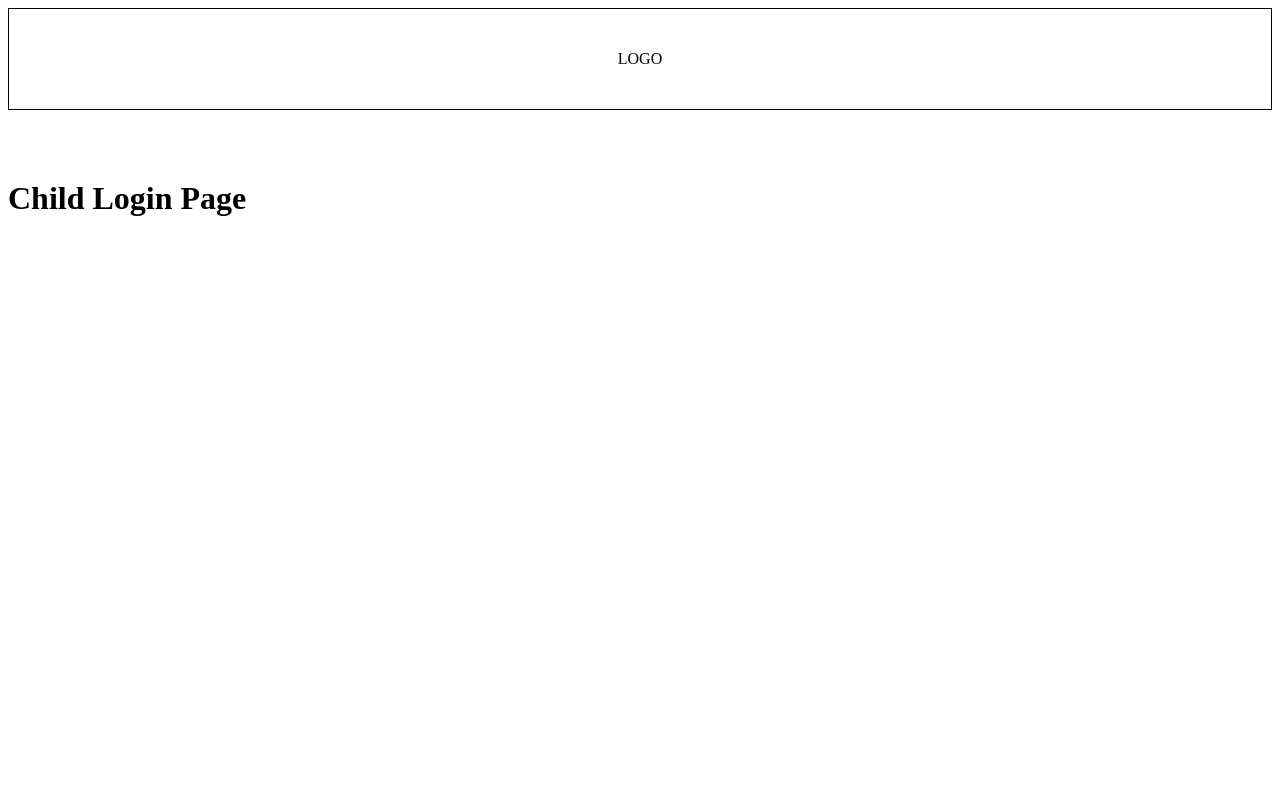
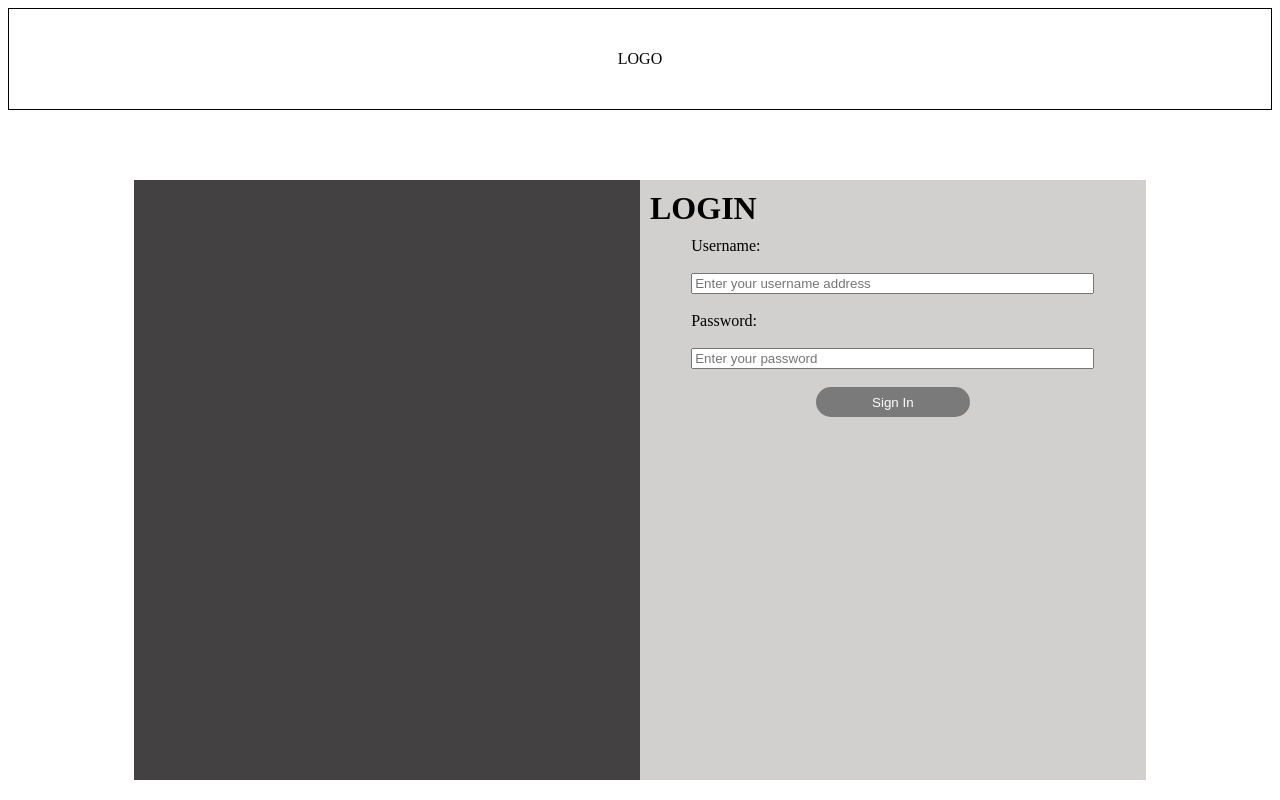
Before and after one commit to npereznyc/task-quest-frontend, a React (Create React App) app: page /childlogin in a window 1280 px wide. Built offline with nearby package versions, Linux system fonts and the light colour scheme; no server answers.

Commit message:
create addchild function

```diff
--- a/src/components/CaregiverDashboard/AddChild.jsx
+++ b/src/components/CaregiverDashboard/AddChild.jsx
@@ -0,0 +1,104 @@
+import React from "react";
+import { useForm } from "react-hook-form";
+import { Link } from "react-router-dom";
+import axios from "axios";
+
+const URL = process.env.REACT_APP_SERVER_URL || "http://localhost:4000";
+const AddChild = () => {
+  const currentUser = JSON.parse(localStorage.getItem("caregiver"));
+  const caregiverId = currentUser._id;
+  const token = currentUser.token;
+  const {
+    register,
+    handleSubmit,
+    reset,
+    formState: { errors },
+  } = useForm({
+    defaultValues: {
+      childName: "",
+      username: "",
+      password: "",
+    },
+  });
+  const formChildSubmit = async (data) => {
+    console.log(data);
+    const { childName, username, password } = data;
+    const payload = {
+      caregiverId,
+      childName,
+      username,
+      password,
+    };
+    try {
+      await axios.post(URL + `/child/create`, payload, {
+        headers: {
+          Authorization: `Bearer ${token}`,
+          "Content-Type": "application/json",
+        },
+      });
+      reset();
+    } catch (error) {
+      console.log(error);
+    }
+  };
+
+  return (
+    <div className="register-side">
+      <form
+        className="register-form"
+        onSubmit={handleSubmit((data) => {
+          formChildSubmit(data);
+        })}
+      >
+        <label className="reg-first" htmlFor="username">
+          Name:{" "}
+        </label>
+        <input
+          className="auth-input"
+          id="childName"
+          name="childName"
+          type="text"
+          {...register("childName", {
+            required: "Child Name is requried.",
+          })}
+          placeholder={`Enter Child Name`}
+        />
+        <br />
+
+        <label className="reg-email" htmlFor="username">
+          Username:{" "}
+        </label>
+        <input
+          className="auth-input"
+          id="username"
+          name="username"
+          type="username"
+          {...register("username", {
+            required: "Username is requried.",
+          })}
+          placeholder={`Enter username address `}
+        />
+        <br />
+        <label className="reg-password" htmlFor="password">
+          Password:{" "}
+        </label>
+        <input
+          className="auth-input"
+          id="password"
+          name="password"
+          type="password"
+          {...register("password", {
+            required: "Password is requried.",
+          })}
+          placeholder={`Enter password `}
+        />
+        <br />
+        <div className="register-btn">
+          <input className="auth-log" type="submit" value="Sign Up" />
+        </div>
+      </form>
+    </div>
+  );
+};
+
+export default AddChild;
--- a/src/components/CaregiverDashboard/ChildList.jsx
+++ b/src/components/CaregiverDashboard/ChildList.jsx
@@ -1,63 +1,62 @@
-import { useState, useEffect, useContext } from "react"
-import { useParams } from 'react-router'
-import { useNavigate, Link } from "react-router-dom"
-import { UserContext } from "../../data"
-import Task from "./Task"
+import { useState, useEffect, useContext } from "react";
+import { useParams } from "react-router";
+import { useNavigate, Link } from "react-router-dom";
+import { UserContext } from "../../data";
+import AddChild from "./AddChild";
+import Task from "./Task";
 
 export default function ChildList(props) {
   // useContext data
-    const { currentUserID } = useContext(UserContext)
-    const { setAuth, setUser, setUserID } = useContext(UserContext)
+  const { currentUserID } = useContext(UserContext);
+  const { setAuth, setUser, setUserID } = useContext(UserContext);
 
   // useState variables
-    const [children, setChildren] = useState([])
-    const [tasks, setTasks] = useState([])
-    const [rewards, setRewards] = useState([])
+  const [children, setChildren] = useState([]);
+  const [tasks, setTasks] = useState([]);
+  const [rewards, setRewards] = useState([]);
 
   // useParams - useEffect dependency
-    const { id } = useParams()
+  const { id } = useParams();
 
-    const navigate = useNavigate()
+  const navigate = useNavigate();
 
   async function getChildren() {
-        let children
+    let children;
     try {
-            const response = await fetch(`http://localhost:4000/caregiver/6410a52aab95a2c2f235bb16/children`)
-            children = await response.json()
+      const response = await fetch(
+        `http://localhost:4000/caregiver/6410a52aab95a2c2f235bb16/children`
+      );
+      children = await response.json();
     } catch (err) {
-            console.error(err.message)
+      console.error(err.message);
     } finally {
-            setChildren(children)
+      setChildren(children);
     }
   }
 
-    console.log('children: ', children)
+  console.log("children: ", children);
 
   useEffect(() => {
-        getChildren()
+    getChildren();
     // getTasks()
     // getChildren(id)
-    }, [id])
-
+  }, [id]);
 
   function loaded() {
-
     function findChildrenByCaregiver(caregiver) {
-            let allChildren = []
+      let allChildren = [];
       for (let i = 0; i < children.length; i++) {
-                allChildren.push(children[i])
+        allChildren.push(children[i]);
 
         // if (caregiver === children[i].caregiverId) {
         //     allChildren.push(children[i])
         // }
-
       }
-            console.log(allChildren)
-            return allChildren
+      console.log(allChildren);
+      return allChildren;
     }
 
-
-        const allChildren = findChildrenByCaregiver()
+    const allChildren = findChildrenByCaregiver();
 
     // const allChildren = findChildrenByCaregiver(caregiver._id)
     // const isCaregiver = currentUserID === caregiver._id
@@ -80,20 +79,35 @@ export default function ChildList(props) {
       // </div>
 
       <div className="children-list-container">
-                {allChildren.length ? <>
-                    <div className="children-list">{allChildren.map((child) => (
+        {allChildren.length ? (
+          <>
+            <div className="children-list">
+              {allChildren.map((child) => (
                 <div className="child" key={child._id}>
                   {child.caregiverId ? <p>{child.childName}</p> : null}
-                            {child.taskArray ? <p className="child-tasks">{child.taskArray[0]}</p> : null}
-                            <Task
-                                taskId={child.taskArray[0]}/>
+                  {child.taskArray ? (
+                    <p className="child-tasks">{child.taskArray[0]}</p>
+                  ) : null}
+                  <Task taskId={child.taskArray[0]} />
                 </div>
-
-                    ))}</div>
-                </> : <p className="details">There are no children associated with this caregiver</p>}
+              ))}
             </div>
-
-        )
+          </>
+        ) : (
+          <p className="details">
+            There are no children associated with this caregiver
+          </p>
+        )}
+        <div>
+          <Link to="/addChild">
+            <button>
+              <AddChild />
+            </button>
+          </Link>{" "}
+          <br />
+        </div>
+      </div>
+    );
   }
 
   function loading() {
@@ -107,7 +121,7 @@ export default function ChildList(props) {
           alt="Loading animation"
         />
       </h1>
-        )
+    );
   }
 
   return (
@@ -119,5 +133,5 @@ export default function ChildList(props) {
         // : loading()
       }
     </section>
-    )
+  );
 }
--- a/src/components/ChildLogin.jsx
+++ b/src/components/ChildLogin.jsx
@@ -1,11 +1,90 @@
-import React from 'react'
+import { useNavigate } from "react-router-dom";
+import { useState } from "react";
+import { useForm } from "react-hook-form";
+import axios from "axios";
+
+const URL = process.env.REACT_APP_SERVER_URL || "http://localhost:4000";
 
 const ChildLogin = () => {
+  const navigate = useNavigate();
+  const {
+    register,
+    handleSubmit,
+    reset,
+    formState: { errors },
+  } = useForm({
+    defaultValues: {
+      username: "",
+      password: "",
+    },
+  });
+
+  const formLoginSubmit = async (data) => {
+    console.log(data);
+    try {
+      const res = await axios.post(URL + `/child/login`, data);
+      localStorage.setItem("child", JSON.stringify(res.data));
+      console.log(res.data);
+      navigate("/childdashboard");
+    } catch (error) {
+      console.log(error);
+    }
+  };
+
   return (
-    <div>
-        <h1>Child Login Page</h1>
+    <div className="login-page">
+      <div className="random-box"></div>
+      <div className="login-side">
+        <h1 className="login-title">LOGIN</h1>
+
+        <form
+          className="login-form"
+          onSubmit={handleSubmit((data) => {
+            formLoginSubmit(data);
+          })}
+        >
+          <label className="care-username" htmlFor="username">
+            Username:{" "}
+          </label>
+          <br></br>
+
+          <input
+            className="username-input"
+            id="username"
+            name="username"
+            {...register("username", {
+              required: "username is required.",
+            })}
+            placeholder={`Enter your username address`}
+          />
+          <br></br>
+
+          <label className="" htmlFor="password">
+            Password:{" "}
+          </label>
+          <br></br>
+          <input
+            className="password-input"
+            id="password"
+            name="password"
+            type="password"
+            {...register("password", {
+              required: "Password is required.",
+              minLength: {
+                value: 4,
+                message: "Minimum length at least 4.",
+              },
+            })}
+            placeholder={`Enter your password`}
+          />
+          <br></br>
+          <div className="login-btn">
+            <input className="auth-log" type="submit" value="Sign In" />
+          </div>
+        </form>
+      </div>
     </div>
-  )
-}
+  );
+};
 
-export default ChildLogin
+export default ChildLogin;
--- a/src/components/Main.jsx
+++ b/src/components/Main.jsx
@@ -1,5 +1,5 @@
-import {BrowserRouter as Router, Routes, Route} from "react-router-dom";
-import React from 'react';
+import { BrowserRouter as Router, Routes, Route } from "react-router-dom";
+import React from "react";
 import Auth from "../pages/Auth";
 import Home from "../pages/Home";
 import WhoLogsIn from "../pages/WhoLogsIn";
@@ -7,10 +7,11 @@ import ChildLogin from "./ChildLogin";
 import CaregiverLogin from "./CaregiverLogin";
 import RegisterForm from "./RegisterForm";
 import CaregiverDashboard from "../pages/CaregiverDashboard";
-import "../style/login.css"
-import "../App.css"
+import "../style/login.css";
+import "../App.css";
 import TasksRewards from "./CaregiverDashboard/TasksRewards";
 import ChildDashboard from "../pages/ChildDashboard";
+import AddChild from "./CaregiverDashboard/AddChild";
 
 const Main = () => {
   return (
@@ -21,8 +22,9 @@ const Main = () => {
         <Route path="/childlogin" element={<ChildLogin />} />
         <Route path="/caregiverlogin" element={<CaregiverLogin />} />
         <Route path="register" element={<RegisterForm />} />
-        <Route path='/caregiverdashboard' element={<CaregiverDashboard/>} />
-        <Route path='/tasksrewards' element={<TasksRewards/>} />
+        <Route path="/caregiverdashboard" element={<CaregiverDashboard />} />
+        <Route path="/tasksrewards" element={<TasksRewards />} />
+        <Route path="/addChild" element={<AddChild />} />
       </Routes>
     </div>
   );
```
Also changed, not shown: 1 other file (tests, documents, lock files or other folders). Lines whose indentation alone changed are shown as unchanged.
